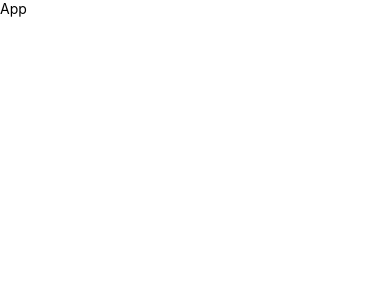
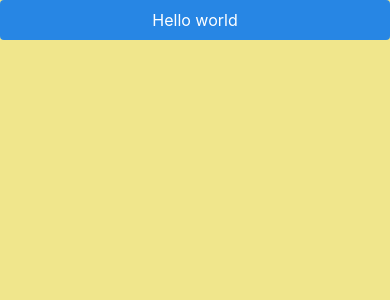
Before and after one commit to toniebe/cloneBookingToGo, a React Native app: screen / in a window 390 px wide. Shown: the top 300 px of the page. Built offline with nearby package versions, Linux system fonts and the light colour scheme.

Commit message:
fix[refactor]: refactore name module shared

```diff
--- a/App.tsx
+++ b/App.tsx
@@ -1,14 +1,22 @@
 import {StyleSheet, Text, View} from 'react-native';
 import React from 'react';
+import Button from '@sharedComponents/atoms/Button';
+import {BASE_URL} from '@env';
 
 const App = () => {
   return (
-    <View>
-      <Text>App</Text>
+    <View style={styles.container}>
+      <Text>{BASE_URL}</Text>
+      <Button size="long" type="primary" title="Hello world" isRound={false} />
     </View>
   );
 };
 
 export default App;
 
-const styles = StyleSheet.create({});
+const styles = StyleSheet.create({
+  container: {
+    flex: 1,
+    backgroundColor: 'khaki',
+  },
+});
--- a/babel.config.js
+++ b/babel.config.js
@@ -1,3 +1,35 @@
 module.exports = {
   presets: ['module:metro-react-native-babel-preset'],
+  plugins: [
+    [
+      require.resolve('babel-plugin-module-resolver'),
+      {
+        extensions: ['.ts', '.tsx', '.js', '.ios.js', '.android.js'],
+        root: ['.'],
+        alias: {
+          '@sharedComponents': './src/shared/components',
+          '@sharedConstants': './src/shared/constant',
+          '@container': './src/core/container',
+          '@sharedHelper': './src/shared/helper',
+          '@presenter': './src/core/presenter',
+          '@sharedAssets': './src/shared/assets',
+        },
+      },
+    ],
+    [
+      'module:react-native-dotenv',
+      {
+        envName: 'APP_ENV',
+        moduleName: '@env',
+        path: '.env',
+        blocklist: null,
+        allowlist: null,
+        blacklist: null, // DEPRECATED
+        whitelist: null, // DEPRECATED
+        safe: false,
+        allowUndefined: true,
+        verbose: false,
+      },
+    ],
+  ],
 };
--- a/src/shared/components/atoms/Button.tsx
+++ b/src/shared/components/atoms/Button.tsx
@@ -6,8 +6,8 @@ import {
   TouchableOpacityProps,
 } from 'react-native';
 import React from 'react';
-import {scale, verticalScale} from '@helper/scaling';
-import {darkBlue, white} from '@constants/colors';
+import {scale, verticalScale} from '@sharedHelper/scaling';
+import {darkBlue, white} from '@sharedConstants/colors';
 
 interface ButtonProps {
   type: 'primary' | 'secondary';
--- a/src/shared/components/atoms/FutherMore.tsx
+++ b/src/shared/components/atoms/FutherMore.tsx
@@ -1,7 +1,7 @@
 import {StyleSheet, Text, TouchableOpacity, View} from 'react-native';
 import React from 'react';
-import {scale} from '@helper/scaling';
-import {darkBrown} from '@constants/colors';
+import {scale} from '@sharedHelper/scaling';
+import {darkBrown} from '@sharedConstants/colors';
 
 interface FutherMoreProps {
   title: string;
--- a/src/shared/components/atoms/TextInputCustom.tsx
+++ b/src/shared/components/atoms/TextInputCustom.tsx
@@ -1,7 +1,7 @@
 import {Image, StyleSheet, TextInput, TextInputProps, View} from 'react-native';
 import React, {useState} from 'react';
-import {scale, verticalScale} from '@helper/scaling';
-import {darkBlue, mediumGrey} from '@constants/colors';
+import {scale, verticalScale} from '@sharedHelper/scaling';
+import {darkBlue, mediumGrey} from '@sharedConstants/colors';
 
 export interface textinputCustomProps {
   secureTextEntry?: boolean;
--- a/src/shared/components/atoms/ToastConfig.tsx
+++ b/src/shared/components/atoms/ToastConfig.tsx
@@ -1,5 +1,5 @@
-import {darkBlue, white} from '@constants/colors';
-import {scale} from '@helper/scaling';
+import {darkBlue, white} from '@sharedConstants/colors';
+import {scale} from '@sharedHelper/scaling';
 import {BaseToast, ErrorToast} from 'react-native-toast-message';
 
 export const toastConfig = {
--- a/tsconfig.json
+++ b/tsconfig.json
@@ -7,16 +7,16 @@
       "@assets/*": [
         "./src/shared/assets/*"
       ],
-      "@components/*": [
+      "@sharedComponents/*": [
         "./src/shared/components/*"
       ],
-      "@constants/*": [
+      "@sharedConstants/*": [
         "./src/shared/constant/*"
       ],
       "@container/*": [
         "./src/core/container/*"
       ],
-      "@helper/*": [
+      "@sharedHelper/*": [
         "./src/shared/helper/*"
       ],
       "@presenter/*": [
```
Also changed, not shown: src/shared/types/payloadType.tsx (added, +19 -0 lines).
